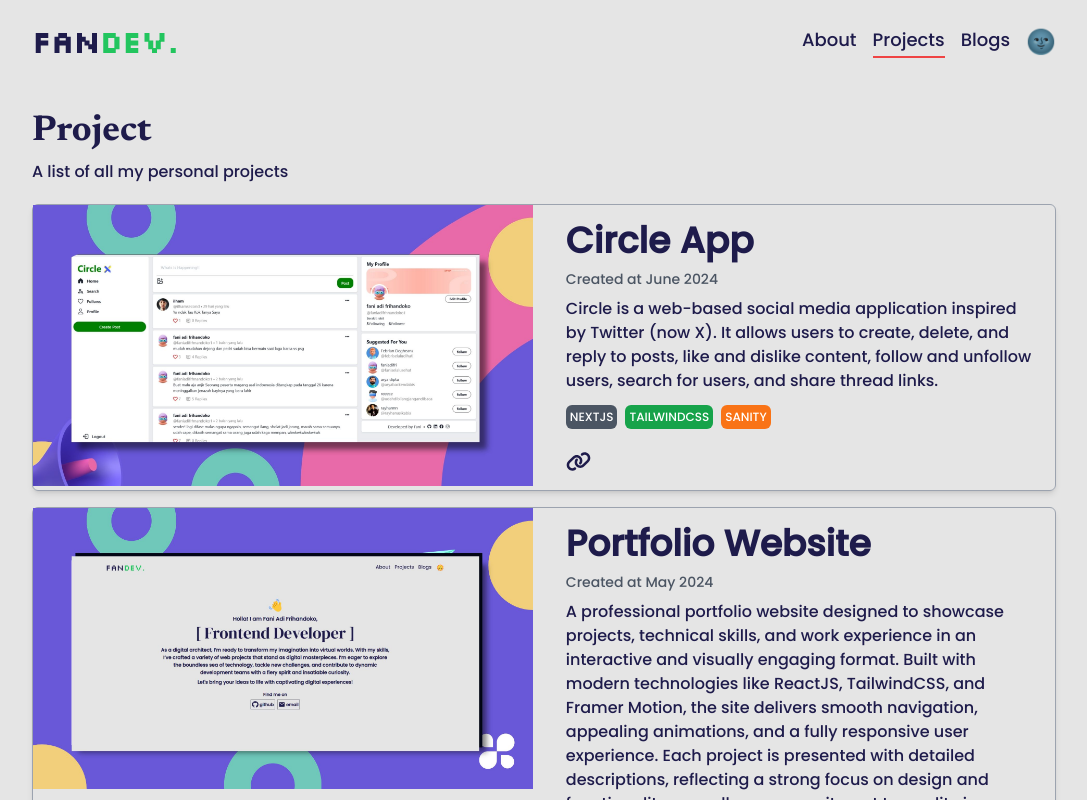
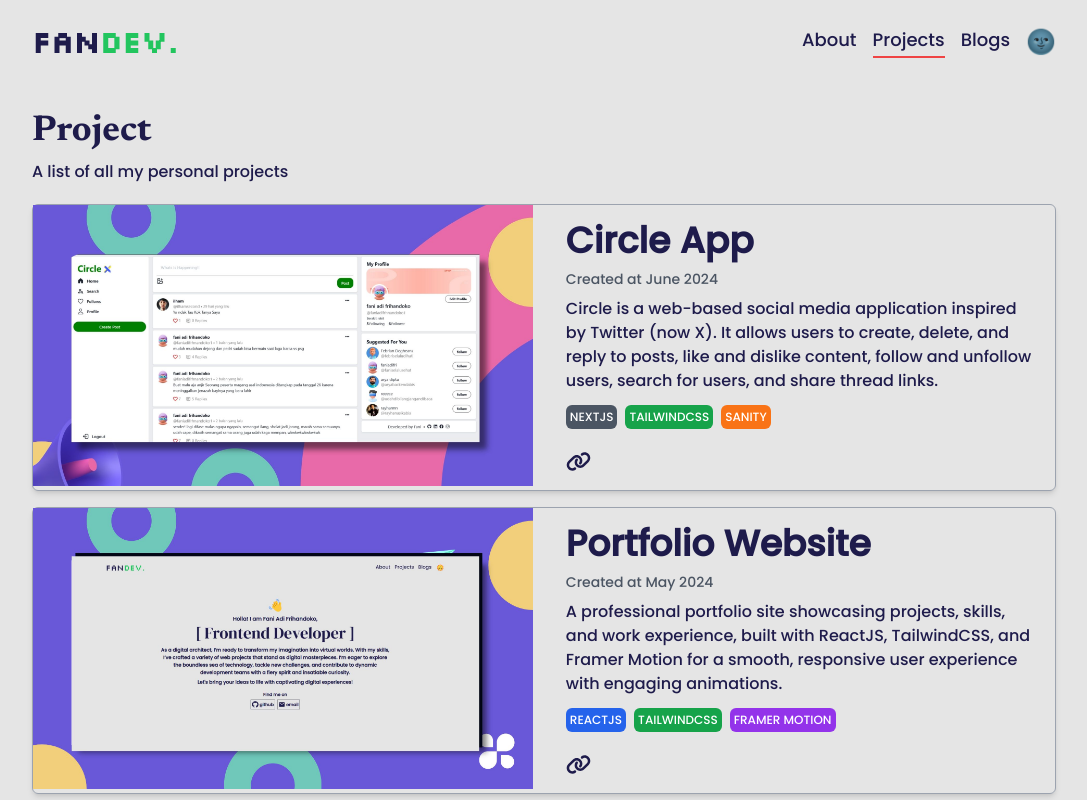
Before and after one commit to faniadifrihandoko1/creativefolio, a Next.js app: page /projects in a window 1280 px wide. Shown: the top 800 px of the page, without its empty margins (96-1183 px from the left). Built offline with nearby package versions, Linux system fonts and the light colour scheme.

Commit message:
update: description card project in pages project

```diff
--- a/app/(client)/projects/page.tsx
+++ b/app/(client)/projects/page.tsx
@@ -37,13 +37,14 @@ const dummyProjects: Project[] = [
     title: "Portfolio Website",
     date: "May 2024",
     description:
-      "A professional portfolio website designed to showcase projects, technical skills, and work experience in an interactive and visually engaging format. Built with modern technologies like ReactJS, TailwindCSS, and Framer Motion, the site delivers smooth navigation, appealing animations, and a fully responsive user experience. Each project is presented with detailed descriptions, reflecting a strong focus on design and functionality, as well as a commitment to quality in every piece of work. This portfolio serves as an effective digital representation of expertise and creativity in frontend development.",
+      "A professional portfolio site showcasing projects, skills, and work experience, built with ReactJS, TailwindCSS, and Framer Motion for a smooth, responsive user experience with engaging animations.",
     technologies: [
       { name: "REACTJS", color: "bg-blue-600" },
       { name: "TAILWINDCSS", color: "bg-green-600" },
       { name: "FRAMER MOTION", color: "bg-purple-600" },
     ],
   },
+
   // Tambahkan lebih banyak proyek jika diperlukan
 ];
 
```
